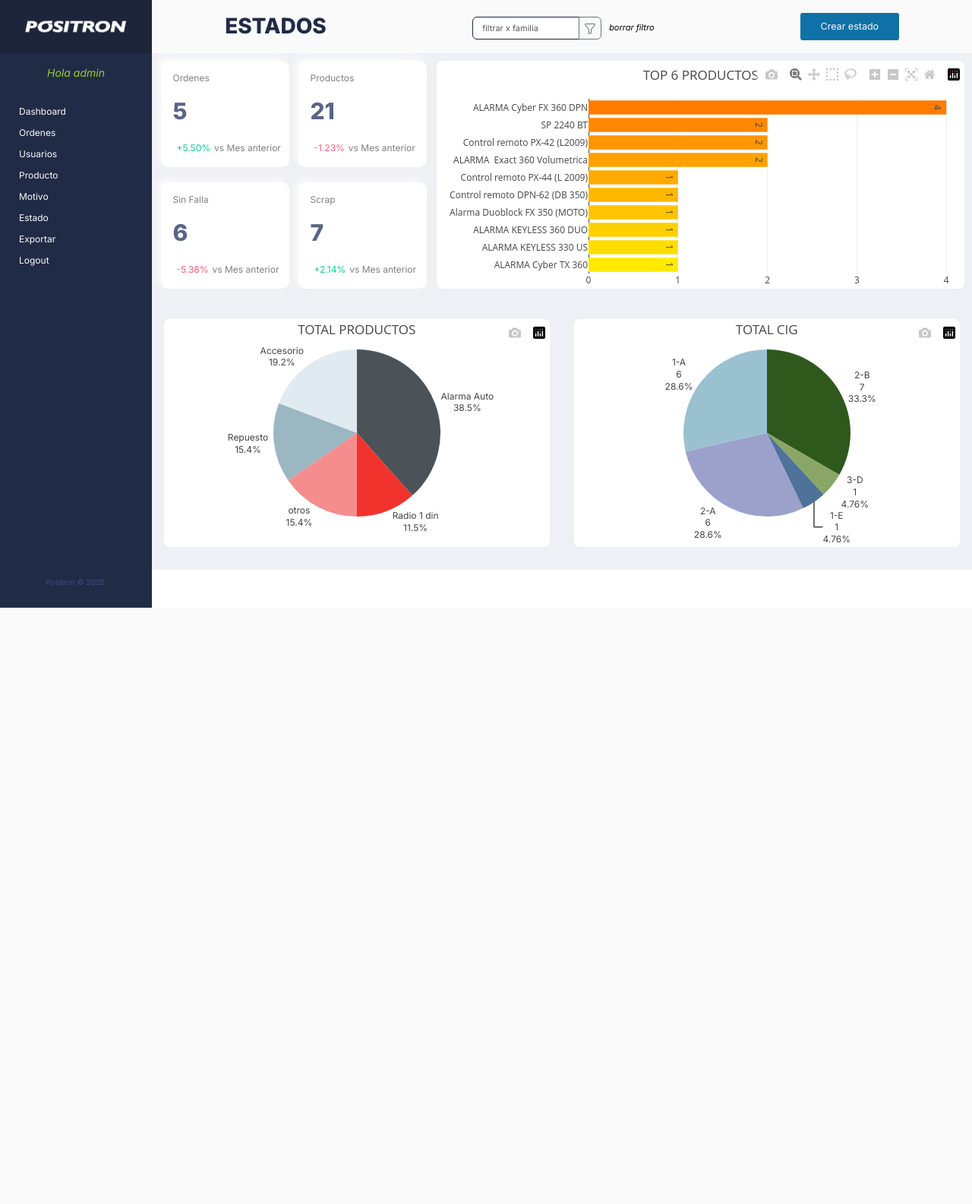
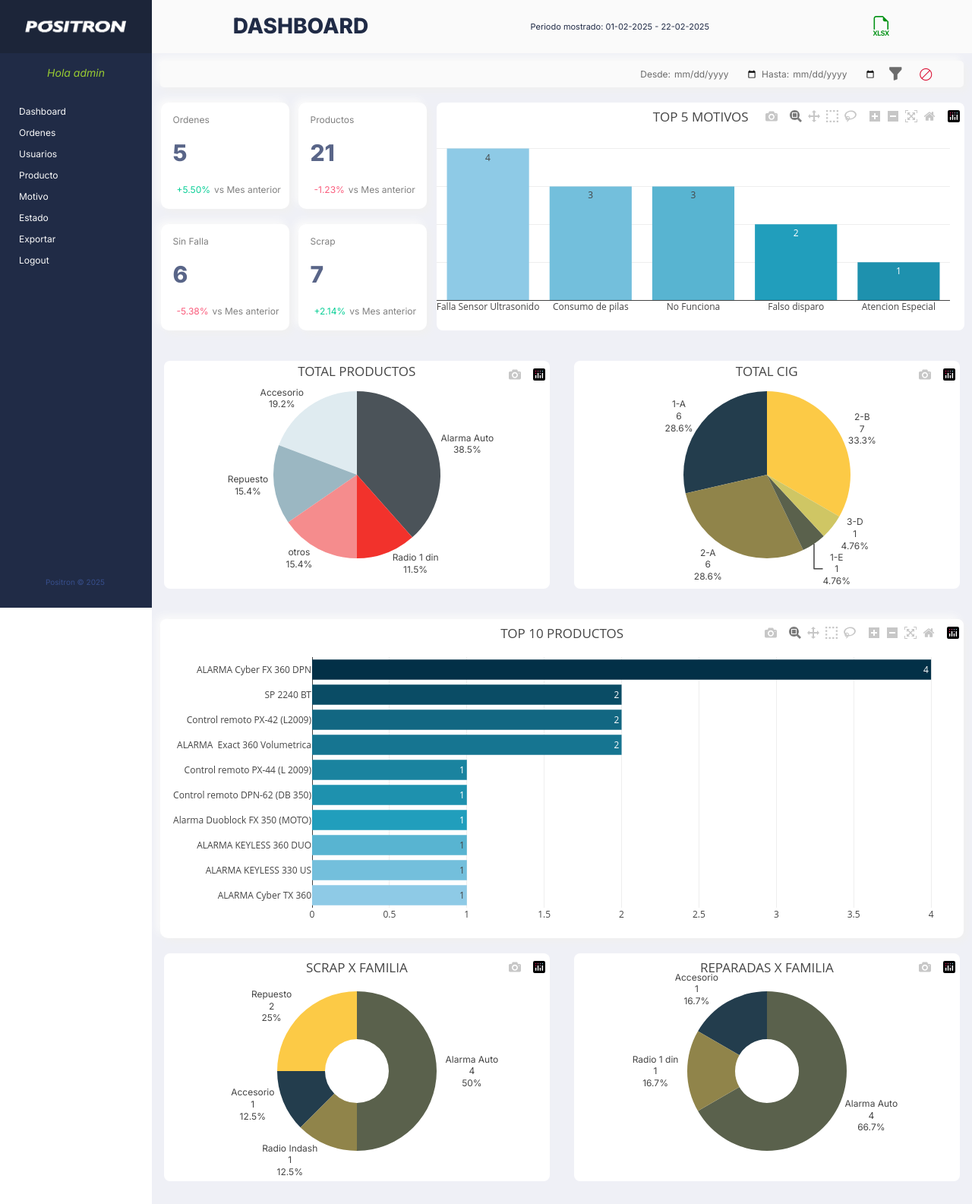
Before and after one commit to jdascanio/srg2025, a Django app: page /Orders/dashboard in a window 1280 px wide. Shown: the whole page at 76% size. Before the commit the page ends 800 px from the top, so only its background shows below. Run offline with Django 4.2, Linux system fonts and the light colour scheme; a user stored in the database is signed in; data comes from the database, SQL or seed files in the repository; parts of the project's set-up code (start-up, migrations or seed data) failed here and were passed over; some libraries are stand-ins or nearby versions.

Commit message:
Dashboard R3

```diff
--- a/Orders/static/orders/css/style.css
+++ b/Orders/static/orders/css/style.css
@@ -25,9 +25,11 @@
 .svg-container {
     border-radius: 8px !important;
     background: white !important;
+    width: 100% !important;
 }
 .main-svg{
     background: rgba(255,255,255,0) !important;
+    width: 100% !important;
 }
 .green-btn{
     background: var(--green-btn);
@@ -84,6 +86,7 @@
     display: flex;
     justify-content: space-around;
     align-items: center;
+    z-index: 1000;
 }
 .section-header h3{
     color: #202B46;
@@ -99,13 +102,23 @@
     font-size: 12.5px;
     color: #fafafa;
 }
+.date-period{
+    font-size: 11px;
+    color: #202B46;
+}
 .section-header a{
     text-decoration: none;
     font-size: 12.5px;
     text-align: center;
     line-height: 36px;
-
-
+}
+.dwn-excel{
+    font-size: 26px !important;
+    font-weight: 800 !important;
+    color: #009113;
+}
+.dwn-excel:hover{
+    color: #02cb1d;
 }
 .regular-button:hover{
     background: #0d5983;
@@ -578,7 +591,7 @@
     flex-direction: column;
     align-items: center;
 }
-.dashboard-section, .dashboard-section2{
+.dashboard-section, .dashboard-section2, .dashboard-section3{
     width: 100%;
     display: flex;
 
@@ -589,6 +602,9 @@
 }
 .dashboard-section2{
     justify-content: space-around;
+}
+.dashboard-section3{
+    justify-content: center;
 }
 
 .graph-container1{
@@ -607,6 +623,9 @@
     /* margin: 5px; */
     /* background-color: #13ff32; */
 }
+.graph-container4{
+    width: 98%;
+}
 .graph-sub-container{
     display: flex;
     justify-content: space-evenly;
@@ -617,6 +636,71 @@
     border-radius: 10px;
     height: 320px;
 }
+.info-container-md{
+    margin: 10px 0px;
+    width: 100%;
+    border-radius: 10px;
+    height: 420px;
+    border-radius: 10px;
+    background: #ffffff;
+    box-shadow:  5px 5px 10px #f0f0f0,
+                -5px -5px 10px #fafafa;
+}
+.info-container-range{
+    padding-left: 15px;
+    width: 100%;
+    height: 35px;
+    border-radius: 5px;
+    background: #fafafa;
+    box-shadow:  5px 5px 10px #f0f0f0,
+                -5px -5px 10px #fafafa;
+    margin: 10px 0px;
+    padding-right: 30px;
+    display: flex;
+    align-items: center;
+    /* flex-direction: column; */
+}
+.form-range{
+    display: flex;
+    justify-content: end;
+    align-items: center;
+    font-size: 12px;
+    color: #6c6c6c;
+}
+.form-range input{
+    margin: 0px 5px;
+    color: #6c6c6c;
+    border: 0px;
+    background: transparent;
+}
+.form-range input:focus{
+    outline: 0px;
+}
+.range-filter, .range-erase{
+    border: 0px;
+    background: transparent;
+    width: 30px;
+    height: 30px;
+    margin: 0px 5px;
+    transition: ease-in-out;
+    transition-duration: 150ms;
+}
+.range-filter{
+    font-size: 20px !important;
+    color: #6c6c6c;
+}
+.range-erase{
+    font-size: 16px !important;
+    color: #d90429;
+}
+
+.range-filter:hover{
+    /* background: #74777a; */
+    color: #019e23;
+    /* border-radius: 25%; */
+}
+
+
 .info-container-sm{
     padding-left: 15px;
     width: 45%;
--- a/Orders/static/orders/js/graph.js
+++ b/Orders/static/orders/js/graph.js
@@ -59,24 +59,9 @@
       }
     })
 
-    // var ultimateColors = [
-    //     '#4B5359', '#DFEBF0', '#9BB7C2', '#F2322C','#F58C8D','#c0d8d0']
 
-
-    // var data = [{
-    //   y: valores,
-    //   x: etiquetas,
-    //   textinfo: "label+percent",
-    //   showlegend: false,
-    //   textposition: "outside",
-    //   marker: {
-    //     color: [
-    //       '#d9ed92', '#b5e48c', '#99d98c', '#76c893', '#52b69a', '#34a0a4', '#1a759f', '#1a759f', '#1e6091', '#184e77']
-    //   },
-    //   type: 'bar'
-    // }];
     var ultimateColors2 = [
-      ['#9AC1D0', '#4F729A', '#9CA1CC', '#2F591C', '#89A666', '#DDE0D9']]
+      ['#233d4d', '#5A614C', '#90844A', '#FCCA46', '#CFC664', '#A1C181','#619B8A']]
 
 
     var data2 = [{
@@ -126,25 +111,152 @@
         color: 'rgb(10, 61, 217)'
       },
       showlegend: false,
-      textposition: "rotate",
       marker: {
-        color: ['#FFEA00', '#FFDD00', '#FFD000', '#FFC300', '#FFB700', '#FFAA00', '#FFA200', '#FF9500', '#FF8800', '#FF7B00']
+        color: ['#8ecae6', '#73bfdc', '#58B4D1', '#219EBC', '#1E91AE', '#1A839F', '#167591', '#126782', '#0A4C65', '#023047']
       },
-      xaxis: {
-        text: labels.map(String),
-        },
+      // xaxis: {
+      //   text: labels.map(String),
+      //   },
       type: 'bar',
       orientation: "h",
     }];
 
     var layout3 = {
       title: {
-        text: 'TOP 6 PRODUCTOS'
+        text: 'TOP 10 PRODUCTOS'
       },
-      height: 300,
-      // width: "10% !important",
+      height: 400,
+      // width: 'auto',
       margin: { "t": 50, "b": 20, "l": 200, "r": 0 }
     };
     Plotly.newPlot('top10prod', data3, layout3);
 
+    // PRODUCT BAR CHART
+    let cantidades = []
+    let rotulos = []
+    data.forEach(item => {
+      if (item.reason_stats) {
+        item.reason_stats.forEach(x => {
+          cantidades.push(x.quantity);
+          rotulos.push(x.reason);
+        });
+      }
+    })
+    var data4 = [{
+      x: rotulos,
+      y: cantidades,
+      // textinfo: "label+percent+value",
+      text: cantidades.map(String),
+      hoverinfo: 'rotulos',
+      font: {
+        family: 'Arial',
+        size: 8,
+        color: 'rgb(10, 61, 217)'
+      },
+      showlegend: false,
+      textposition: "rotate",
+      marker: {
+        color: ['#8ecae6', '#73bfdc', '#58B4D1', '#219EBC', '#1E91AE', '#1A839F', '#167591', '#126782', '#0A4C65', '#023047']
+      },
+      xaxis: {
+        text: rotulos.map(String),
+        },
+      type: 'bar',
+      // orientation: "h",
+    }];
+
+    var layout4 = {
+      title: {
+        text: 'TOP 5 MOTIVOS'
+      },
+      height: 300,
+      // width: 900,
+      margin: { "t": 50, "b": 40, "l": 0, "r": 20 }
+    };
+    Plotly.newPlot('top10reason', data4, layout4);
+
+    // SCRAP FAMILY PIE
+    // data.sort((a, b) => b.quantity - a.quantity);
+    let scrap_val = []
+    let scrap_label = []
+    data.forEach(item => {
+      if (item.family_scrap) {
+        item.family_scrap.forEach(x => {
+          scrap_val.push(x.quantity);
+          scrap_label.push(x.family);
+        });
+      }
+    })
+
+
+    var ultimateColors2 = [
+      ['#233d4d', '#5A614C', '#90844A', '#FCCA46', '#CFC664', '#A1C181','#619B8A']]
+
+
+    var data5 = [{
+      values: scrap_val,
+      labels: scrap_label,
+      textinfo: "label+percent+value",
+      showlegend: false,
+      textposition: "outside",
+      marker: {
+        colors: ultimateColors2[0]
+      },
+      hole: .4,
+      type: 'pie'
+    }];
+
+
+    var layout5 = {
+      title: {
+        text: 'SCRAP X FAMILIA'
+      },
+      height: 300,
+      // width: "10% !important",
+      margin: { "t": 50, "b": 40, "l": 0, "r": 0 }
+    };
+    Plotly.newPlot('scrapFamily', data5, layout5);
+
+    // REPAIR  FAMILY PIE
+    // data.sort((a, b) => b.quantity - a.quantity);
+    let repair_val = []
+    let repair_label = []
+    data.forEach(item => {
+      if (item.family_repair) {
+        item.family_repair.forEach(x => {
+          repair_val.push(x.quantity);
+          repair_label.push(x.family);
+        });
+      }
+    })
+
+
+    var ultimateColors2 = [
+      ['#233d4d', '#5A614C', '#90844A', '#FCCA46', '#CFC664', '#A1C181','#619B8A']]
+
+
+    var data6 = [{
+      values: repair_val,
+      labels: repair_label,
+      textinfo: "label+percent+value",
+      showlegend: false,
+      textposition: "outside",
+      marker: {
+        colors: ultimateColors2[0]
+      },
+      hole: .4,
+      type: 'pie'
+    }];
+
+
+    var layout6 = {
+      title: {
+        text: 'REPARADAS X FAMILIA'
+      },
+      height: 300,
+      // width: "10% !important",
+      margin: { "t": 50, "b": 40, "l": 0, "r": 0 }
+    };
+    Plotly.newPlot('repairFamily', data6, layout6);
+
   })
--- /dev/null
+++ b/Orders/static/orders/json/categorias2.json
@@ -0,0 +1 @@
+[{"subcat": [{"subcategory": "Alarma Auto", "quantity": 10}, {"subcategory": "Accesorio", "quantity": 5}, {"subcategory": "Repuesto", "quantity": 4}, {"subcategory": "Radio 1 din", "quantity": 3}, {"subcategory": "otros", "quantity": 4}]}, {"cig_stats": [{"cig": "1-A", "quantity": 6}, {"cig": "1-E", "quantity": 1}, {"cig": "2-A", "quantity": 6}, {"cig": "2-B", "quantity": 7}, {"cig": "3-D", "quantity": 1}]}, {"prod_stats": [{"product": "ALARMA Cyber TX 360", "quantity": 1}, {"product": "ALARMA KEYLESS 330 US", "quantity": 1}, {"product": "ALARMA KEYLESS 360 DUO", "quantity": 1}, {"product": "Alarma Duoblock FX 350 (MOTO)", "quantity": 1}, {"product": "Control remoto DPN-62 (DB 350)", "quantity": 1}, {"product": "Control remoto PX-44 (L 2009)", "quantity": 1}, {"product": "ALARMA  Exact 360 Volumetrica", "quantity": 2}, {"product": "Control remoto PX-42 (L2009)", "quantity": 2}, {"product": "SP 2240 BT", "quantity": 2}, {"product": "ALARMA Cyber FX 360 DPN", "quantity": 4}]}, {"reason_stats": [{"reason": "Falla Sensor Ultrasonido", "quantity": 4}, {"reason": "Consumo de pilas", "quantity": 3}, {"reason": "No Funciona", "quantity": 3}, {"reason": "Falso disparo", "quantity": 2}, {"reason": "Atencion Especial", "quantity": 1}]}]
--- a/Orders/templates/dashboard.html
+++ b/Orders/templates/dashboard.html
@@ -4,27 +4,28 @@
 {% block main %}
 <section>
     <div class="section-header">
-        <h3>ESTADOS</h3>
-        <form class="filter-distributor" action="/Products/search-family">
-            <div class="input-group mb-3 buscar">
-                <input type="text" class="form-control input-distributor" placeholder="filtrar x familia"
-                    aria-label="Recipient's username" aria-describedby="button-addon2" id="distri" name="src-family-est"
-                    required>
-                <button class="btn btn-outline-secondary search-btn" type="submit" id="button-addon2"><svg
-                        xmlns="http://www.w3.org/2000/svg" width="16" height="26" fill="currentColor"
-                        class="bi bi-funnel" viewBox="0 -6 16 26" name="search-family">
-                        <path
-                            d="M1.5 1.5A.5.5 0 0 1 2 1h12a.5.5 0 0 1 .5.5v2a.5.5 0 0 1-.128.334L10 8.692V13.5a.5.5 0 0 1-.342.474l-3 1A.5.5 0 0 1 6 14.5V8.692L1.628 3.834A.5.5 0 0 1 1.5 3.5zm1 .5v1.308l4.372 4.858A.5.5 0 0 1 7 8.5v5.306l2-.666V8.5a.5.5 0 0 1 .128-.334L13.5 3.308V2z" />
-                    </svg></button>
-            </div>
-            <div class="borrar">
-                <a class="borrarMute" href="{% url 'estado' %}">borrar filtro</a>
-            </div>
-        </form>
-        <button class="regular-button" type="button" data-bs-toggle="modal" data-bs-target="#AddStatusModal">Crear
-            estado</button>
+        <h3>DASHBOARD</h3>
+        <div class="date-period">Periodo mostrado: {{fecha.start|date:'d-m-Y'}} - {{fecha.finish|date:'d-m-Y'}}</div>
+        <a class="dwn-excel" href=""><i class="bi bi-filetype-xlsx"></i></a>
     </div>
     <div class="main-container-dashboard">
+        <section class="dashboard-section3">
+            <section class="graph-container4">
+                <div class="graph-sub-container">
+                    <div class="info-container-range" id="ordersTotal">
+                        <form class="form-range" action="">
+                            <label for="startDate">Desde:</label>
+                            <input type="date" id="startDate">
+                            <label for="endDate">Hasta:</label>
+                            <input type="date" id="endDate">
+                            <button class="range-filter"><i class="bi bi-funnel-fill"></i></button>
+                            <button class="range-erase"><i class="bi bi-ban"></i></button>
+
+                        </form>
+                    </div>
+                </div>
+            </section>
+        </section>
         <section class="dashboard-section">
             <section class="graph-container1">
                 <div class="graph-sub-container">
@@ -71,7 +72,7 @@
                 </div>
             </section>
             <section class="graph-container2">
-                <div class="info-container" id="top10prod">
+                <div class="info-container" id="top10reason">
 
                 </div>
             </section>
@@ -88,13 +89,31 @@
                 </div>
             </section>
         </section>
+        <section class="dashboard-section3">
+            <section class="graph-container4">
+                <div class="info-container-md" id="top10prod">
 
+                </div>
+            </section>
+        </section>
+        <section class="dashboard-section2">
+            <section class="graph-container3">
+                <div class="info-container" id="scrapFamily">
+
+                </div>
+            </section>
+            <section class="graph-container3">
+                <div class="info-container" id="repairFamily">
+
+                </div>
+            </section>
+        </section>
     </div>
 
 
 </section>
 <script>
-    const categoriasUrl = "{% static 'orders/json/categorias.json' %}"; // Correct way!
+    const categoriasUrl = "{% static 'orders/json/categorias.json' %}";
 </script>
 <script src="{% static 'orders/js/graph.js' %}"></script>
 {% endblock %}
--- a/Orders/views.py
+++ b/Orders/views.py
@@ -828,7 +828,32 @@
 
     for item in cig_stats:
         cig.append({"cig":item['cig'], "quantity":item['product_count']})
-    return (cig, cig_stats)
+
+    scrap_family_list = []
+    repair_family_list =[]
+    cig_family = OrderContent.objects.filter(
+        order_header__send_date__range = (start_date, end_date), order_header__finish_date__isnull=False #Filter by date in the OrderHeader
+    ).values('cig','subcat').annotate(
+        product_count=Count('subcat')
+    )
+    fam = []
+    for item in cig_family:
+        fam.append(item['subcat'])
+    familias = set(fam)
+    fam = list(familias)
+
+    for item in cig_family:
+        for cat in fam:
+            if item['cig'] == '2-B' or item['cig'] == '1-E':
+                if item['subcat'] == cat:
+                    scrap_family_list.append({'family':item['subcat'], "quantity":item['product_count']})
+    for item in cig_family:
+        for cat in fam:
+            if item['cig'] == '2-A':
+                if item['subcat'] == cat:
+                    repair_family_list.append({'family':item['subcat'], "quantity":item['product_count']})
+
+    return (cig, cig_stats,scrap_family_list,repair_family_list)
 
 
 def prod_stats (start_date, end_date):
@@ -863,6 +888,25 @@
 
     return (products, product_count)
 
+def reason_stats (start_date, end_date):
+    reason_stats = OrderContent.objects.filter(
+        order_header__send_date__range = (start_date, end_date), order_header__finish_date__isnull=False #Filter by date in the OrderHeader
+    ).values('reason').annotate(
+        product_count=Count('product')
+    )
+    unsorted_reason = []
+    reason = []
+    for item in reason_stats:
+        unsorted_reason.append({"reason":item['reason'], "quantity":item['product_count']})
+
+    sorted_reason = sorted(unsorted_reason, key=sortList, reverse=True)
+    line = 0
+    for item in sorted_reason:
+        if line < 5:
+            reason.append(item)
+            line += 1
+    return reason
+
 def dashboard_stats (request):
     usuario = Profile.objects.get(user=request.user.id)
     today = date.today()
@@ -873,19 +917,19 @@
     info = []
     datos_cig = cig_stats(start_date,end_date)
     datos_products = prod_stats(start_date,end_date)
+
     info.append({"subcat": subcat(start_date,end_date)})
     info.append({"cig_stats": datos_cig[0]})
     info.append({"prod_stats": datos_products[0]})
-    print(datos_products)
+    info.append({"reason_stats": reason_stats(start_date,end_date)})
+    info.append({"family_scrap": datos_cig[2]})
+    info.append({"family_repair": datos_cig[3]})
+
 
     order_stats = OrderHeader.objects.filter(
         send_date__range = (start_date, end_date), finish_date__isnull=False
     ).count()
 
-
-    # product_stats = OrderContent.objects.filter(
-    #     order_header__send_date__range = (start_date, end_date), order_header__finish_date__isnull=False #Filter by date in the OrderHeader
-    # ).count()
 
 
     graph1 = {}
@@ -898,17 +942,10 @@
             graph1['scrap'] = item['product_count']
 
 
-    # for item in subcat_stats:
-    #     valores.append({"subcategory":item['subcat'], "quantity":item['product_count']})
 
 
+    with open('Orders\static\orders\json\categorias.json', 'w') as f:
+        json.dump(info, f)
 
-    with open('Orders\static\orders\json\categorias.json', 'w') as f:  # 'w' for write mode
-        json.dump(info, f)  # 'w' for write mode
-        # json.dump(cig, f)
-        # print(f"Cig: {item['subcat']}, Product Count: {item['product_count']}")
 
-    # print (f'Total products: {product_stats}')
-    # print (f'Orders:{order_stats}')
-
-    return render(request, 'dashboard.html', {"usuario":usuario, "graph1":graph1})
+    return render(request, 'dashboard.html', {"usuario":usuario, "graph1":graph1, "fecha":{"start":start_date, "finish":end_date}})
```
Also changed, not shown: Orders/static/orders/json/categorias.json (+1 -1 lines).
